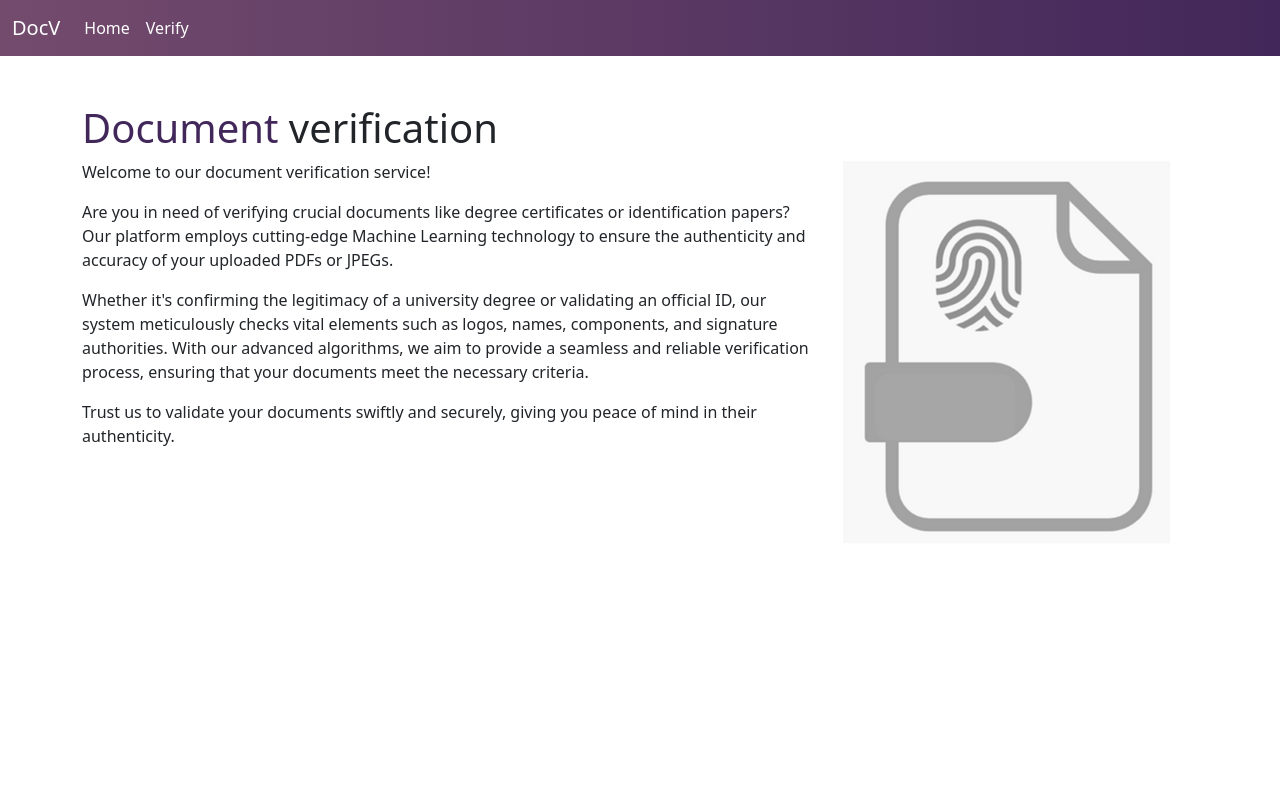
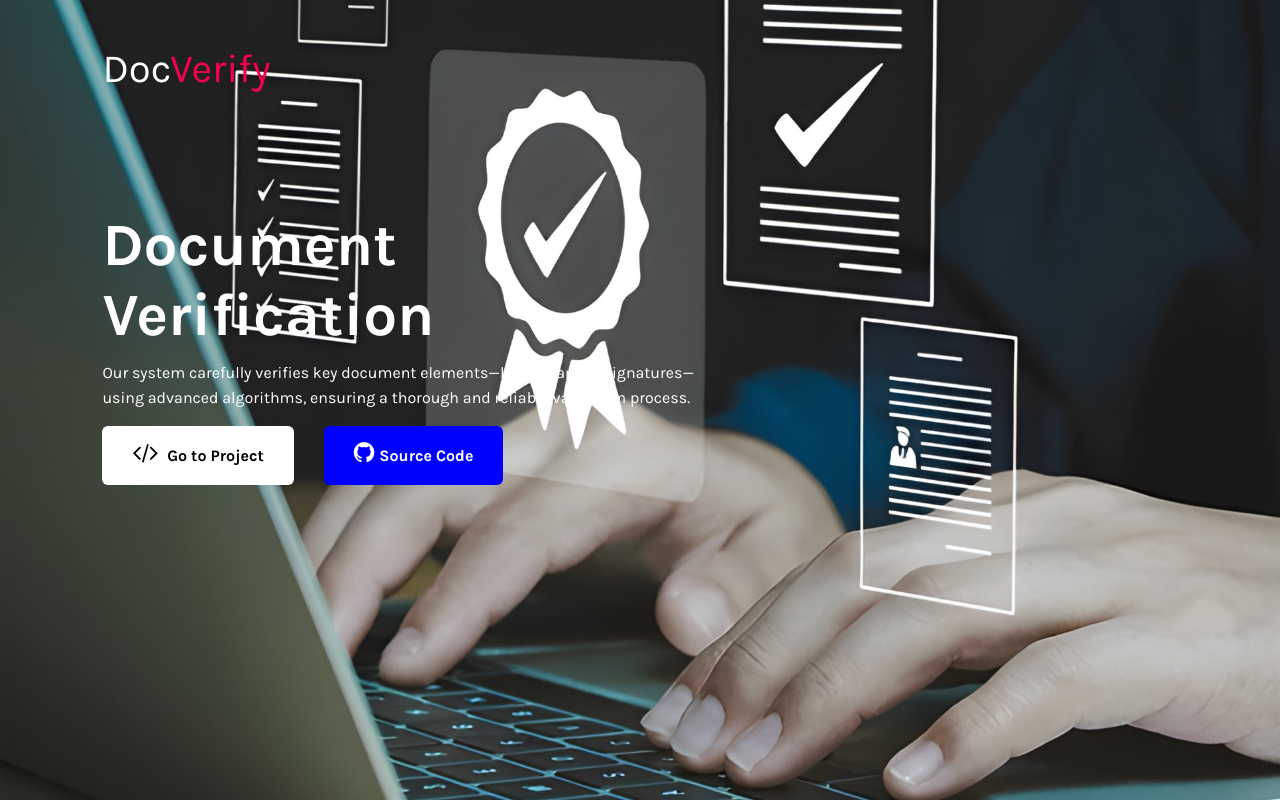
Before and after one commit to Tharun-Mallikanti/DocVerify, a Flask app: page / in a window 1280 px wide. Run offline with Flask 3, Linux system fonts and the light colour scheme.

Commit message:
addded intial page and linked to flask

```diff
--- a/app.py
+++ b/app.py
@@ -153,7 +153,11 @@ def compare_strings(string1, string2, threshold):
     else:
         return False
 
+
 @app.route('/')
+def home():
+    return render_template('some.html')
+@app.route('/home')
 def index():
     return render_template('home.html')
 
--- a/templates/index.html
+++ b/templates/index.html
@@ -53,7 +53,7 @@
             <div class="collapse navbar-collapse" id="navbarSupportedContent">
                 <ul class="navbar-nav me-auto mb-2 mb-lg-0">
                     <li class="nav-item">
-                        <a class="nav-link active" aria-current="page" href="/" style="color: white">Home</a>
+                        <a class="nav-link active" aria-current="page" href="/home" style="color: white">Home</a>
                     </li>
                     <li class="nav-item">
                         <a class="nav-link" href="/verify" style="color: white">Verify</a>
--- /dev/null
+++ b/templates/some.html
@@ -0,0 +1,142 @@
+<!DOCTYPE html>
+<html lang="en">
+
+<head>
+    <meta charset="UTF-8">
+    <meta name="viewport" content="width=device-width, initial-scale=1.0">
+    <meta http-equiv="X-UA-Compatible" content="ie=edge">
+    <title>DocVerify</title>
+    <link rel="stylesheet" href="https://cdnjs.cloudflare.com/ajax/libs/font-awesome/4.7.0/css/font-awesome.min.css">
+    <style>
+        @import url('https://fonts.googleapis.com/css2?family=Karla:wght@300;400;500;600;700&display=swap');
+
+        * {
+            margin: 0;
+            padding: 0;
+            box-sizing: border-box;
+            font-family: 'Karla', sans-serif;
+        }
+
+        body {
+            color: #fff;
+        }
+
+        .container {
+            width: 100%;
+            height: 100vh;
+            background-image: url('/static/background.jpeg');
+            background-position: center;
+            background-size: cover;
+            padding-top: 35px;
+            padding-left: 8%;
+            padding-right: 8%;
+        }
+
+        nav {
+            padding: 10px 0;
+            display: flex;
+            align-items: center;
+            justify-content: space-between;
+        }
+
+        .logo a {
+            font-size: 40px;
+            text-decoration: none;
+        }
+
+        span {
+            color: #f9004d;
+        }
+
+        .btn {
+            background: #000;
+            border-radius: 6px;
+            padding: 9px 25px;
+            text-decoration: none;
+            transition: 0.5s;
+            font-size: 18px;
+        }
+
+        .content {
+            margin-top: 10%;
+            max-width: 600px;
+        }
+
+        .content h2 {
+            font-size: 60px
+        }
+
+        .content p {
+            margin-top: 10px;
+            line-height: 25px;
+        }
+
+        a {
+            color: #fff;
+        }
+
+        .link {
+            margin-top: 30px;
+            margin-right: 30px;
+        }
+
+        .hire {
+            color: #000;
+            text-decoration: none;
+            background: #fff;
+            padding: 20px 30px;
+            font-weight: bold;
+            border-radius: 6px;
+            transition: 0.5s;
+        }
+
+        .srccode {
+            color: white;
+            text-decoration: none;
+            background: #0000FF;
+            padding: 20px 30px;
+            font-weight: bold;
+            border-radius: 6px;
+            transition: 0.5s;
+        }
+
+        .link .srccode:hover {
+            background: transparent;
+            border: 1px solid #fff;
+            color: #fff;
+        }
+
+        .link .hire:hover {
+            background: transparent;
+            border: 1px solid #fff;
+            color: #fff;
+        }
+    </style>
+</head>
+
+<body>
+    <div class="container">
+        <nav>
+            <div class="logo">
+                <a href="#">Doc<span>Verify</span></a>
+            </div>
+        </nav>
+        <div class="content">
+            <h2>Document<br>Verification</h2>
+            <p>Our system carefully verifies key document elements—logos, names, signatures—using advanced algorithms,
+                ensuring a thorough and reliable validation process.</p>
+        </div>
+        <div style="display: flex;">
+            <div class="link">
+                <a href="/home" class="hire"><i class="fa fa-code" style="font-size:24px;padding-right:5px;"></i>
+                    Go to Project</a>
+            </div>
+            <div class="link">
+                <a href="https://github.com/Tharun-Mallikanti/DocVerify" target="_blank" class="srccode"><i
+                        class="fa fa-github" style="font-size:24px; padding-right:5px;"></i>Source Code</a>
+            </div>
+        </div>
+    </div>
+</body>
+
+</html>
```
Also changed, not shown: static/aadharno.jpg, static/background.jpeg (added), static/details.jpg, static/emblem.jpg, static/goi.jpg, static/image.jpg, static/input_image.jpg, static/output_image.jpg, static/qr.jpg.
